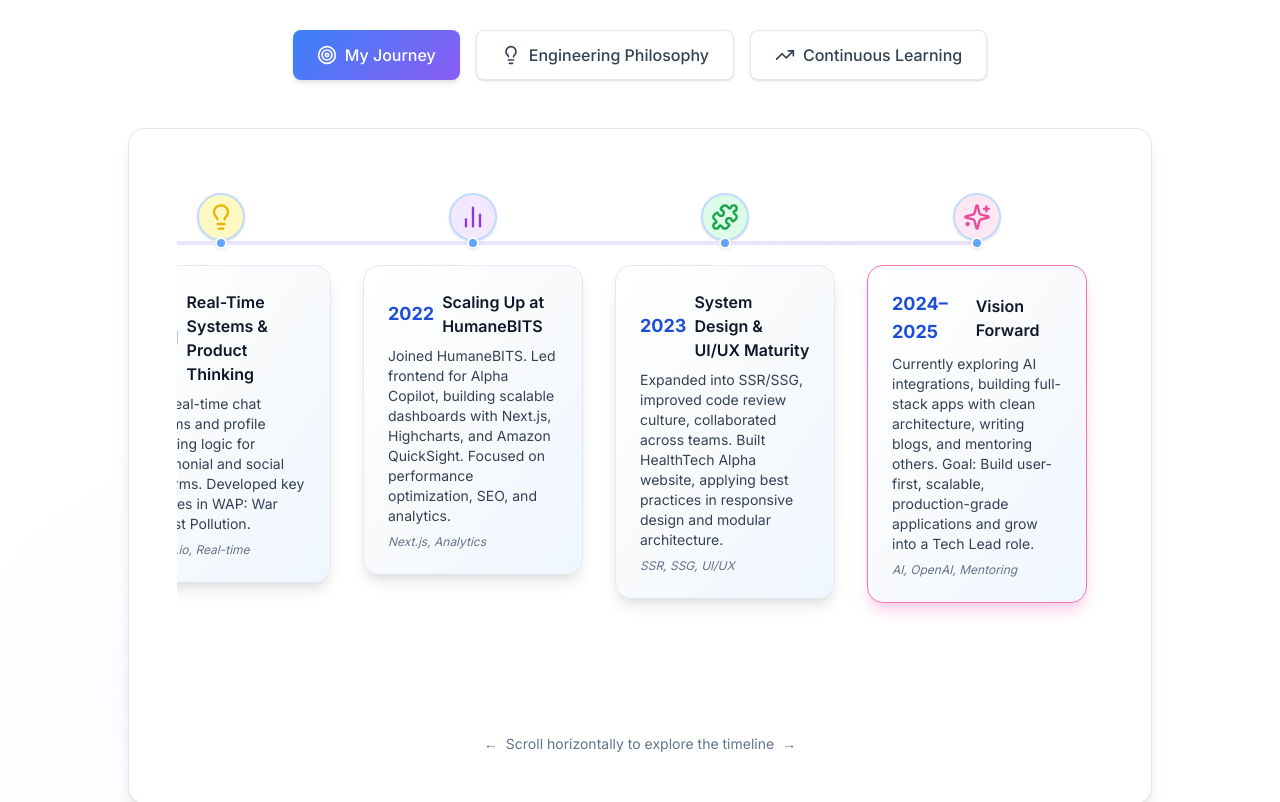
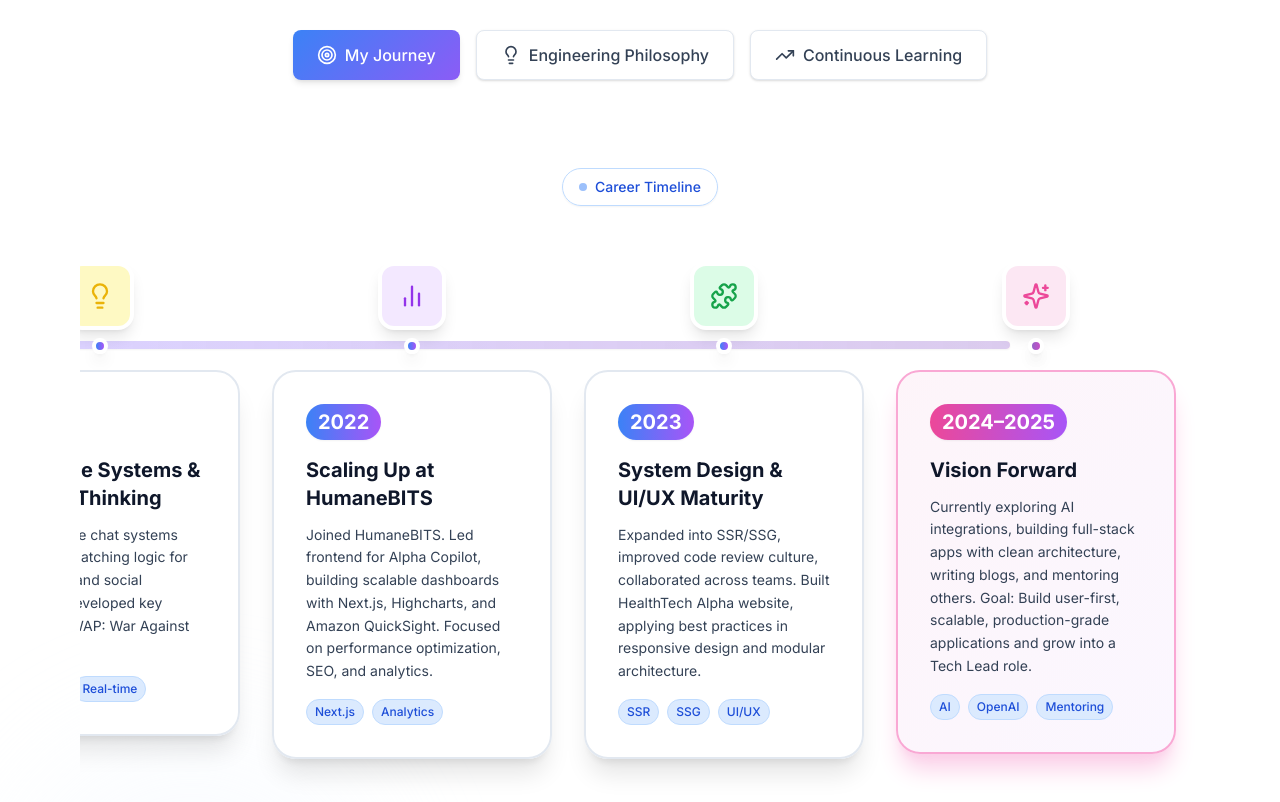
Before and after one commit to sumitwalmiki/portfolio, a Next.js app: page / in a window 1280 px wide. Shown: the part 1400-2202 px from the top of the page. Built offline with nearby package versions, Linux system fonts and the light colour scheme.

Commit message:
Revamped timeline UI

```diff
--- a/components/About.tsx
+++ b/components/About.tsx
@@ -215,9 +215,11 @@ export default function About() {
           </div>
 
           {/* Tabbed Content */}
-          <div className="max-w-5xl mx-auto">
-            {/* Tab Navigation */}
-            <div className="flex flex-wrap justify-center gap-4 mb-12">
+          <div className="mx-auto">
+            {/* Enhanced Tab Navigation - Horizontal Scrollable */}
+            <div className="mb-10">
+              {/* Desktop View */}
+              <div className="hidden sm:flex justify-center gap-4">
                 {tabs.map((tab) => (
                   <button
                     key={tab.id}
@@ -234,10 +236,44 @@ export default function About() {
                 ))}
               </div>
 
+              {/* Mobile View - Horizontal Scrollable */}
+              <div className="sm:hidden">
+                <div className="flex space-x-3 overflow-x-auto pb-2 px-1 scrollbar-hide">
+                  {tabs.map((tab) => (
+                    <button
+                      key={tab.id}
+                      onClick={() => setActiveTab(tab.id)}
+                      className={`flex items-center space-x-2 px-4 py-3 rounded-lg font-medium transition-all duration-300 whitespace-nowrap flex-shrink-0 ${
+                        activeTab === tab.id
+                          ? "gradient-primary text-white shadow-professional-lg"
+                          : "bg-white border border-slate-200 text-slate-700 shadow-professional"
+                      }`}
+                    >
+                      <tab.icon className="w-4 h-4" />
+                    </button>
+                  ))}
+                </div>
+
+                {/* Scroll Indicator */}
+                <div className="flex justify-center mt-2">
+                  <div className="flex space-x-1">
+                    {tabs.map((tab) => (
+                      <div
+                        key={tab.id}
+                        className={`w-2 h-2 rounded-full transition-all duration-300 ${
+                          activeTab === tab.id ? "bg-blue-600" : "bg-slate-300"
+                        }`}
+                      />
+                    ))}
+                  </div>
+                </div>
+              </div>
+            </div>
+
             {/* Tab Content */}
-            <div className="bg-white rounded-2xl p-8 lg:p-12 shadow-professional-xl border border-slate-200">
+            <div className="p-8 lg:p-12">
               <div className="grid lg:grid-cols-2 gap-12 items-center">
-                  {activeTab === "journey" && viewportWidth !== null && viewportWidth > 996 ? (
+                  {activeTab === "journey" ? (
                     <div className="col-span-2">
                       <JourneyTimeline milestones={journeyMilestones} />
                     </div>
--- a/components/JourneyTimeline.tsx
+++ b/components/JourneyTimeline.tsx
@@ -1,74 +1,225 @@
-import React, { useRef, useEffect } from "react";
+"use client"
+
+import type React from "react"
+import { useRef, useEffect, useState } from "react"
 
 interface Milestone {
-  year: string;
-  title: string;
-  icon: React.ReactNode;
-  iconBg: string; // Tailwind class for background
-  summary: string;
-  tech: string;
+  year: string
+  title: string
+  icon: React.ReactNode
+  iconBg: string
+  summary: string
+  tech: string
 }
 
 interface JourneyTimelineProps {
-  milestones: Milestone[];
+  milestones: Milestone[]
 }
 
 export default function JourneyTimeline({ milestones }: JourneyTimelineProps) {
-  const currentYearRef = useRef<HTMLDivElement | null>(null);
+  const currentYearRef = useRef<HTMLDivElement | null>(null)
+  const [isMobile, setIsMobile] = useState(false)
 
   useEffect(() => {
-    if (currentYearRef.current) {
-      currentYearRef.current.scrollIntoView({ behavior: "smooth", inline: "center", block: "nearest" });
+    const checkMobile = () => {
+      setIsMobile(window.innerWidth < 768)
     }
-  }, []);
 
+    checkMobile()
+    window.addEventListener("resize", checkMobile)
+    return () => window.removeEventListener("resize", checkMobile)
+  }, [])
+
+  useEffect(() => {
+    if (currentYearRef.current && !isMobile) {
+      currentYearRef.current.scrollIntoView({ behavior: "smooth", inline: "center", block: "nearest" })
+    }
+  }, [isMobile])
+
+  if (isMobile) {
+    // Mobile: Vertical Timeline
+    return (
+      <div className="w-full">
+        {/* Vertical Timeline */}
+        <div className="relative">
+          {/* Vertical Line */}
+          <div className="absolute left-6 top-0 bottom-0 w-0.5 bg-gradient-to-b from-blue-200 via-purple-200 to-pink-200"></div>
+
+          {/* Timeline Items */}
+          <div className="space-y-6">
+            {milestones.map((milestone, index) => (
+              <div
+                key={milestone.year}
+                ref={milestone.year === "2024–2025" ? currentYearRef : undefined}
+                className="relative flex items-start space-x-4"
+              >
+                {/* Timeline Dot */}
+                <div className="relative z-10 flex-shrink-0">
+                  <div
+                    className={`w-12 h-12 rounded-xl border-3 border-white shadow-lg flex items-center justify-center ${milestone.iconBg} ${
+                      milestone.year === "2024–2025" ? "ring-2 ring-pink-300 ring-offset-2" : ""
+                    }`}
+                  >
+                    {milestone.icon}
+                  </div>
+                  {milestone.year === "2024–2025" && (
+                    <div className="absolute inset-0 rounded-xl border-2 border-pink-400 animate-ping opacity-30"></div>
+                  )}
+                </div>
+
+                {/* Content Card */}
+                <div
+                  className={`flex-1 bg-white/90 backdrop-blur-sm border-2 rounded-2xl shadow-lg p-4 ${
+                    milestone.year === "2024–2025"
+                      ? "border-pink-300 bg-gradient-to-br from-pink-50/80 to-purple-50/80"
+                      : "border-slate-200"
+                  }`}
+                >
+                  {/* Year Badge */}
+                  <div className="mb-3">
+                    <span
+                      className={`inline-block font-bold text-sm px-3 py-1 rounded-full text-white shadow-sm ${
+                        milestone.year === "2024–2025"
+                          ? "bg-gradient-to-r from-pink-500 to-purple-500"
+                          : "bg-gradient-to-r from-blue-500 to-purple-500"
+                      }`}
+                    >
+                      {milestone.year}
+                    </span>
+                  </div>
+
+                  {/* Title */}
+                  <h4 className="font-bold text-lg text-slate-900 mb-2">{milestone.title}</h4>
+
+                  {/* Summary */}
+                  <p className="text-slate-700 text-sm leading-relaxed mb-3">{milestone.summary}</p>
+
+                  {/* Tech Tags */}
+                  <div className="flex flex-wrap gap-1">
+                    {milestone.tech.split(", ").map((tech, techIndex) => (
+                      <span
+                        key={techIndex}
+                        className="px-2 py-1 bg-blue-100 text-blue-700 text-xs rounded-full font-medium border border-blue-200"
+                      >
+                        {tech}
+                      </span>
+                    ))}
+                  </div>
+                </div>
+              </div>
+            ))}
+          </div>
+        </div>
+
+        {/* Mobile Navigation Hint */}
+        <div className="mt-6 text-center">
+          <div className="inline-flex items-center space-x-2 text-slate-500 text-xs">
+            <span>↑</span>
+            <span>Scroll to explore my journey</span>
+            <span>↓</span>
+          </div>
+        </div>
+      </div>
+    )
+  }
+
+  // Desktop: Horizontal Timeline
   return (
     <div className="w-full flex flex-col items-center">
+      {/* Desktop Timeline Header */}
+      <div className="text-center mb-8">
+        <div className="inline-flex items-center space-x-2 bg-white/80 backdrop-blur-sm px-4 py-2 rounded-full border border-blue-200 shadow-sm">
+          <span className="w-2 h-2 bg-blue-500 rounded-full animate-pulse"></span>
+          <span className="text-sm font-medium text-blue-700">Career Timeline</span>
+        </div>
+      </div>
+
       <div
-        className="flex w-full justify-start items-start gap-8 relative overflow-x-auto snap-x snap-mandatory hide-scrollbar overflow-visible p-4"
-        style={{ WebkitOverflowScrolling: 'touch' }}>
-        {/* Timeline Line with shimmer animation */}
+        className="flex w-full justify-start items-start gap-8 relative overflow-x-auto snap-x snap-mandatory hide-scrollbar overflow-visible p-6"
+        style={{ WebkitOverflowScrolling: "touch" }}
+      >
+        {/* Enhanced Timeline Line */}
         <div
-          className="absolute top-12 h-1 bg-gradient-to-r from-blue-100 via-purple-100 to-pink-100 z-0 overflow-hidden"
-          style={{ left: '120px', right: '-715px', top: '64px' }}
+          className="absolute top-16 h-2 bg-gradient-to-r from-blue-200 via-purple-200 to-pink-200 z-0 overflow-hidden rounded-full shadow-sm"
+          style={{ left: "160px", right: "-890px", top: "103px" }}
         >
-          <div className="w-full h-full animate-pulse bg-gradient-to-r from-transparent via-blue-200/60 to-transparent" style={{ backgroundSize: '200% 100%' }} />
+          <div
+            className="w-full h-full animate-pulse bg-gradient-to-r from-transparent via-blue-300/60 to-transparent rounded-full"
+            style={{ backgroundSize: "200% 100%" }}
+          />
         </div>
-        {/* Cards */}
+
+        {/* Enhanced Cards */}
         {milestones.map((m, i) => (
           <div
             key={m.year}
             ref={m.year === "2024–2025" ? currentYearRef : undefined}
-            className={`relative z-10 flex-1 max-w-xs group snap-center outline-none`}
-            style={{ minWidth: 220 }}
+            className={`relative z-10 flex-1 max-w-sm group snap-center outline-none`}
+            style={{ minWidth: 280 }}
             tabIndex={0}
             aria-label={`${m.year} - ${m.title}: ${m.summary}`}
           >
-            {/* Icon with colored background */}
-            <div className="flex flex-col items-center mb-4">
-              <span className={`text-3xl rounded-full border-2 border-blue-200 shadow p-2 mb-2 group-hover:scale-110 transition-transform ${m.iconBg}`}>
-                {m.icon}
-              </span>
-              {/* Timeline dot */}
-              <span className="w-3 h-3 bg-blue-400 rounded-full border-2 border-white shadow absolute" style={{ top: 44, left: '50%', transform: 'translateX(-50%)' }} />
+            {/* Enhanced Icon with Animation */}
+            <div className="flex flex-col items-center mb-6">
+              <div
+                className={`relative p-4 rounded-2xl border-4 border-white shadow-lg mb-4 group-hover:scale-110 transition-all duration-300 ${m.iconBg}`}
+              >
+                <div className="text-4xl">{m.icon}</div>
+                {/* Pulse Ring for Current Year */}
+                {m.year === "2024–2025" && (
+                  <div className="absolute inset-0 rounded-2xl border-4 border-pink-400 animate-ping opacity-30"></div>
+                )}
+              </div>
+
+              {/* Enhanced Timeline Dot */}
+              <div className="relative">
+                <span
+                  className="w-4 h-4 bg-gradient-to-r from-blue-500 to-purple-500 rounded-full border-4 border-white shadow-lg absolute"
+                  style={{ top: -8, left: "50%", transform: "translateX(-50%)" }}
+                />
+                {m.year === "2024–2025" && (
+                  <span
+                    className="w-4 h-4 bg-pink-500 rounded-full border-4 border-white shadow-lg animate-pulse absolute"
+                    style={{ top: -8, left: "50%", transform: "translateX(-50%)" }}
+                  />
+                )}
+              </div>
             </div>
-            {/* Card */}
-            <div className={`bg-gradient-to-br from-white via-slate-50 to-blue-50 border rounded-2xl shadow-lg p-6 transition min-w-[220px]
-              hover:shadow-2xl hover:scale-105 hover:border-blue-400
-              ${i === milestones.length - 1 ? 'border-pink-400 bg-pink-50/60 shadow-pink-200' : 'border-slate-200'}
-            `}>
-              <div className="flex items-center gap-2 mb-2">
-                <span className="font-bold text-lg text-blue-700">{m.year}</span>
-                <span className="font-semibold text-slate-900">{m.title}</span>
+
+            {/* Enhanced Card */}
+            <div
+              className={`bg-white/90 backdrop-blur-sm border-2 rounded-3xl shadow-xl p-8 transition-all duration-300 min-w-[280px] hover:shadow-2xl hover:scale-105 hover:-translate-y-2
+              ${i === milestones.length - 1 ? "border-pink-300 bg-gradient-to-br from-pink-50/80 to-purple-50/80 shadow-pink-200" : "border-slate-200 hover:border-blue-300"}
+            `}
+            >
+              <div className="flex items-center gap-3 mb-4">
+                <span
+                  className={`font-bold text-xl px-3 py-1 rounded-full text-white shadow-sm ${i === milestones.length - 1 ? "bg-gradient-to-r from-pink-500 to-purple-500" : "bg-gradient-to-r from-blue-500 to-purple-500"}`}
+                >
+                  {m.year}
+                </span>
               </div>
-              <div className="text-slate-700 text-sm mb-2 whitespace-pre-line">{m.summary}</div>
-              <div className="text-xs text-slate-500 italic">{m.tech}</div>
+
+              <h4 className="font-bold text-xl text-slate-900 mb-3">{m.title}</h4>
+              <div className="text-slate-700 text-sm mb-4 leading-relaxed whitespace-pre-line">{m.summary}</div>
+
+              {/* Tech Tags */}
+              <div className="flex flex-wrap gap-2">
+                {m.tech.split(", ").map((tech, techIndex) => (
+                  <span
+                    key={techIndex}
+                    className="px-2 py-1 bg-blue-100 text-blue-700 text-xs rounded-full font-medium border border-blue-200"
+                  >
+                    {tech}
+                  </span>
+                ))}
+              </div>
             </div>
           </div>
         ))}
-			</div>
+      </div>
 
-      {/* Navigation Hint */}
+      {/* Desktop Navigation Hint */}
       <div className="mt-8 text-center">
         <div className="inline-flex items-center space-x-2 text-slate-500 text-sm">
           <span>←</span>
@@ -77,5 +228,5 @@ export default function JourneyTimeline({ milestones }: JourneyTimelineProps) {
         </div>
       </div>
     </div>
-  );
+  )
 }
```
Lines whose indentation alone changed are shown as unchanged.
